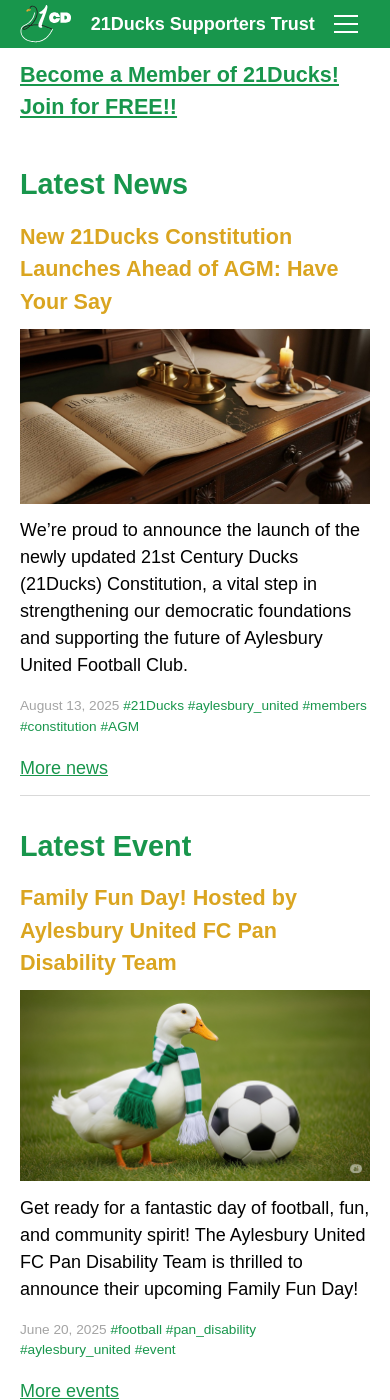
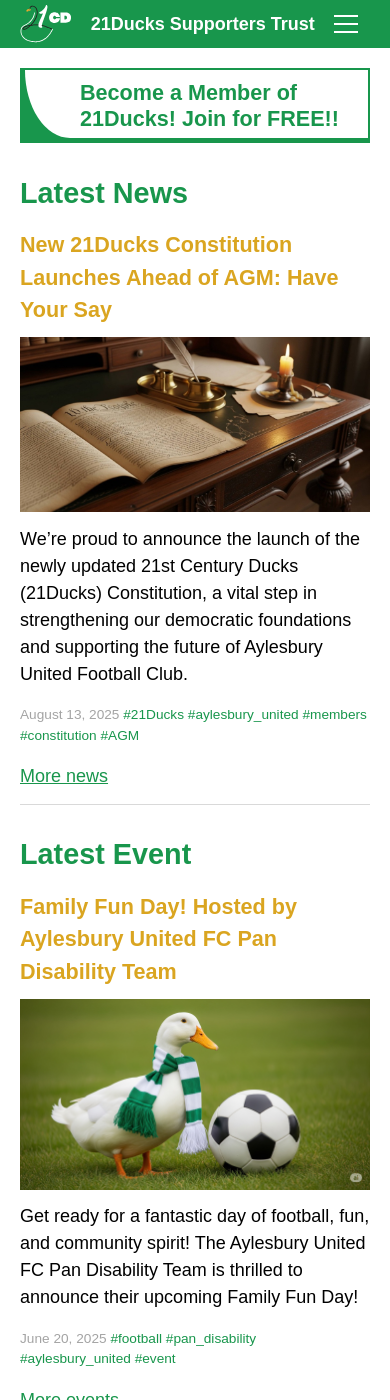
Before and after one commit to RobDWaller/21ducks.github.io, a Jekyll site: the page built from index.html, in a window 390 px wide and 1400 px high. Built offline with Jekyll 4.4.1, drawn with Linux system fonts in a browser that asks for light colours; comment, search, counter and statistics services are not loaded.

Commit message:
Abstracted banner sass code so it is easier to amend, will do this in more places later.

```diff
--- a/_sass/layout.scss
+++ b/_sass/layout.scss
@@ -404,34 +404,7 @@
             }
         }
 
-        .member-banner {
-            width: 100%;
-            height: 100px;
-            margin: 20px 0px 0px 0px;
-            display: flex;
-
-            div:first-child {
-                background: $base-color;
-                height: 100px;
-                width: 100px;
-                border-bottom-left-radius: 100%;
-                flex: 0 0 auto;
-            }
-
-            div:last-child {
-                padding: 20px;
-                box-sizing: border-box;
-                flex: 2 1 auto;
-                border-bottom: 10px solid $base-color;
-
-                h3 {
-                    margin: 0px;
-                    font-size: 1.5em;
-                    line-height: 1.2em;
-                    display: inline;
-                }
-            }
-        }
+        @import "./layout/banner.scss";
     }
 }
 
--- /dev/null
+++ b/_sass/layout/banner.scss
@@ -0,0 +1,59 @@
+.banner {
+    width: 100%;
+    height: 50px;
+    margin: 20px 0px 0px 0px;
+    display: flex;
+    text-decoration: none;
+
+    div:first-child {
+        background: $base-color;
+        height: 50px;
+        width: 50px;
+        flex: 0 0 auto;
+        position: relative;
+        box-sizing: border-box;
+        border-top: 2px solid $base-color;
+
+        div {
+            position: absolute;
+            top: 0px;
+            right: 0px;
+            width: 45px;
+            height: 43px;
+            background: white;
+            border: none;
+            border-bottom-left-radius: 100%;
+        }
+    }
+
+    div:last-child {
+        padding: 10px;
+        box-sizing: border-box;
+        flex: 2 1 auto;
+        border-bottom: 5px solid $base-color;
+        border-top: 2px solid $base-color;
+        border-right: 2px solid $base-color;
+
+        h3 {
+            margin: 0px;
+            font-size: 1.5em;
+            line-height: 1.2em;
+            display: inline;
+        }
+    }
+}
+
+@media screen and (max-width: 1060px) {
+    .banner {
+        height: 75px;
+
+        div:first-child {
+            height: 75px;
+            width: 50px;
+
+            div {
+                height: 68px;
+            }
+        }
+    }
+}
```
